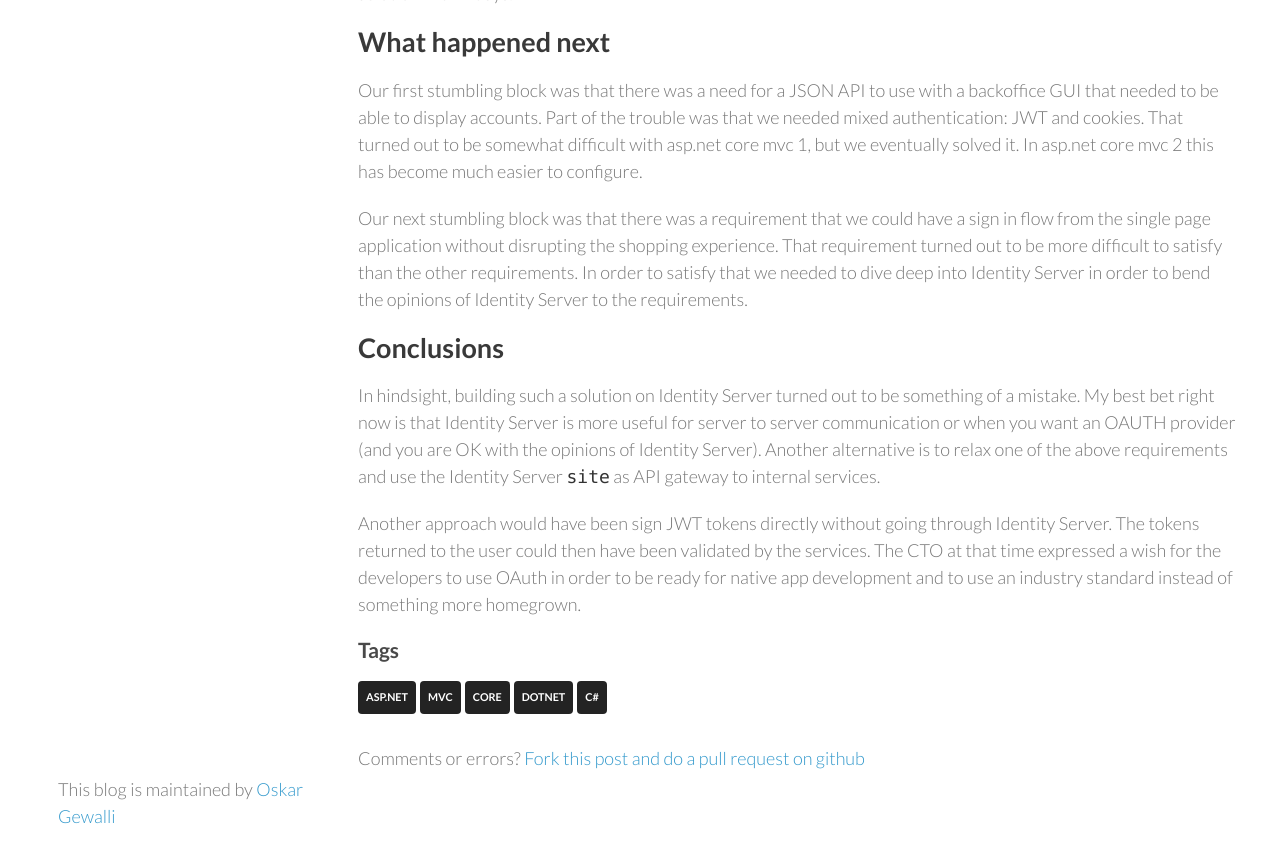
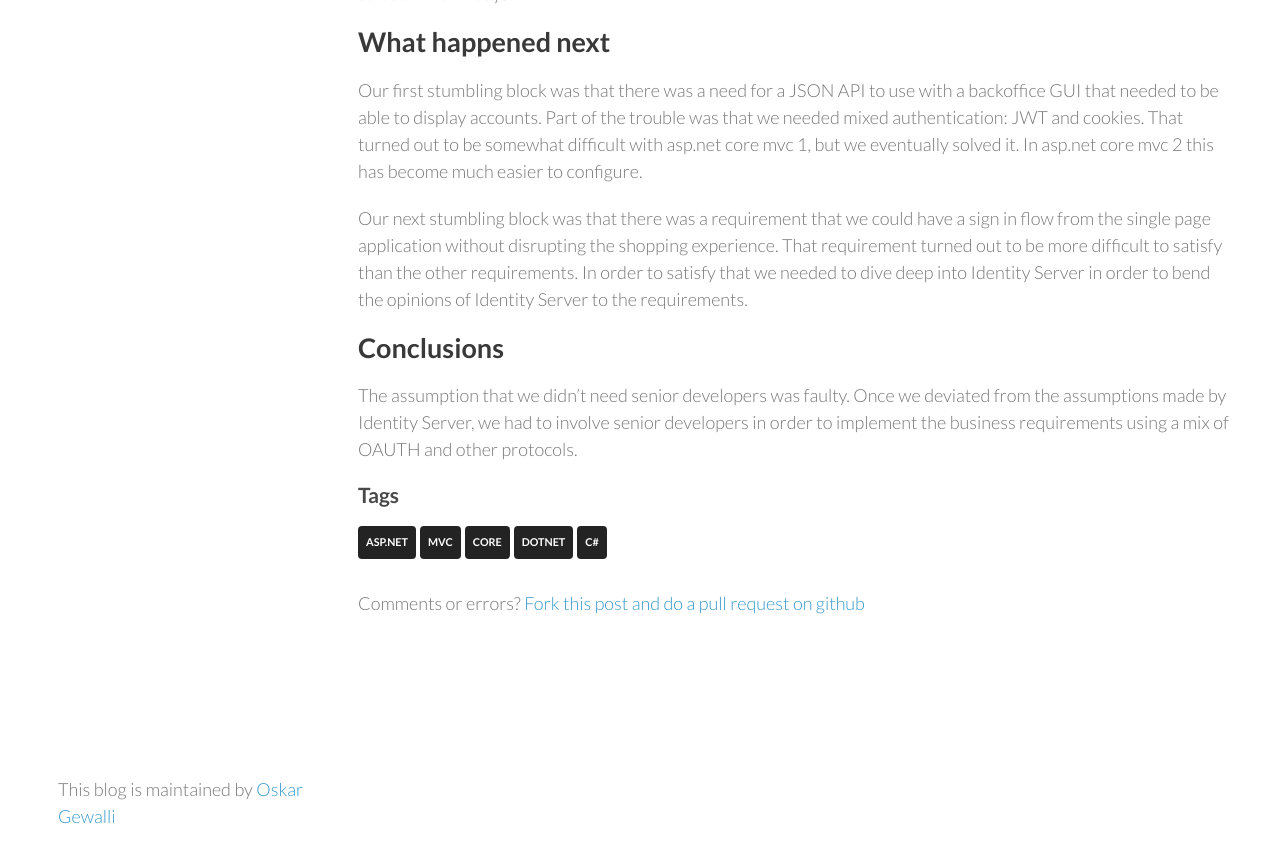
Before and after one commit to wallymathieu/assertfail, a Jekyll site: the page built from _posts/2018-09-06-What-about-Identity-Server.md, in a window 1280 px wide and 900 px high, scrolled down 648 px. Shown: the top 863 px of the window. Built offline with Jekyll 4.4.1, drawn with Linux system fonts in a browser that asks for light colours; nearby versions of some CDN libraries.

Commit message:
Update conclusions

```diff
--- a/_posts/2018-09-06-What-about-Identity-Server.md
+++ b/_posts/2018-09-06-What-about-Identity-Server.md
@@ -32,6 +32,4 @@
 
 ## Conclusions
 
-In hindsight, building such a solution on Identity Server turned out to be something of a mistake. My best bet right now is that Identity Server is more useful for server to server communication or when you want an OAUTH provider (and you are OK with the opinions of Identity Server). Another alternative is to relax one of the above requirements and use the Identity Server `site` as API gateway to internal services.
-
-Another approach would have been sign JWT tokens directly without going through Identity Server. The tokens returned to the user could then have been validated by the services. The CTO at that time expressed a wish for the developers to use OAuth in order to be ready for native app development and to use an industry standard instead of something more homegrown.
+The assumption that we didn't need senior developers was faulty. Once we deviated from the assumptions made by Identity Server, we had to involve senior developers in order to implement the business requirements using a mix of OAUTH and other protocols.
```
